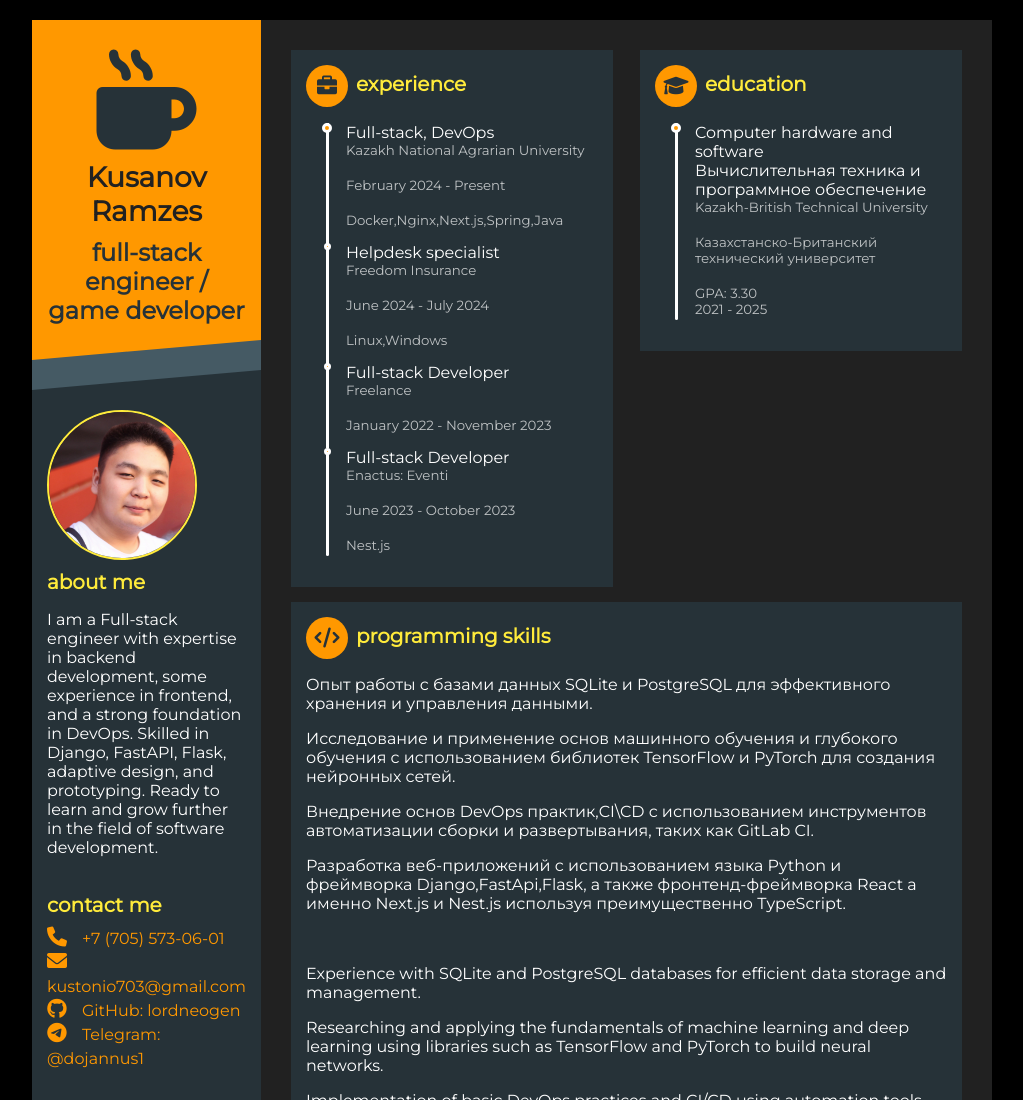
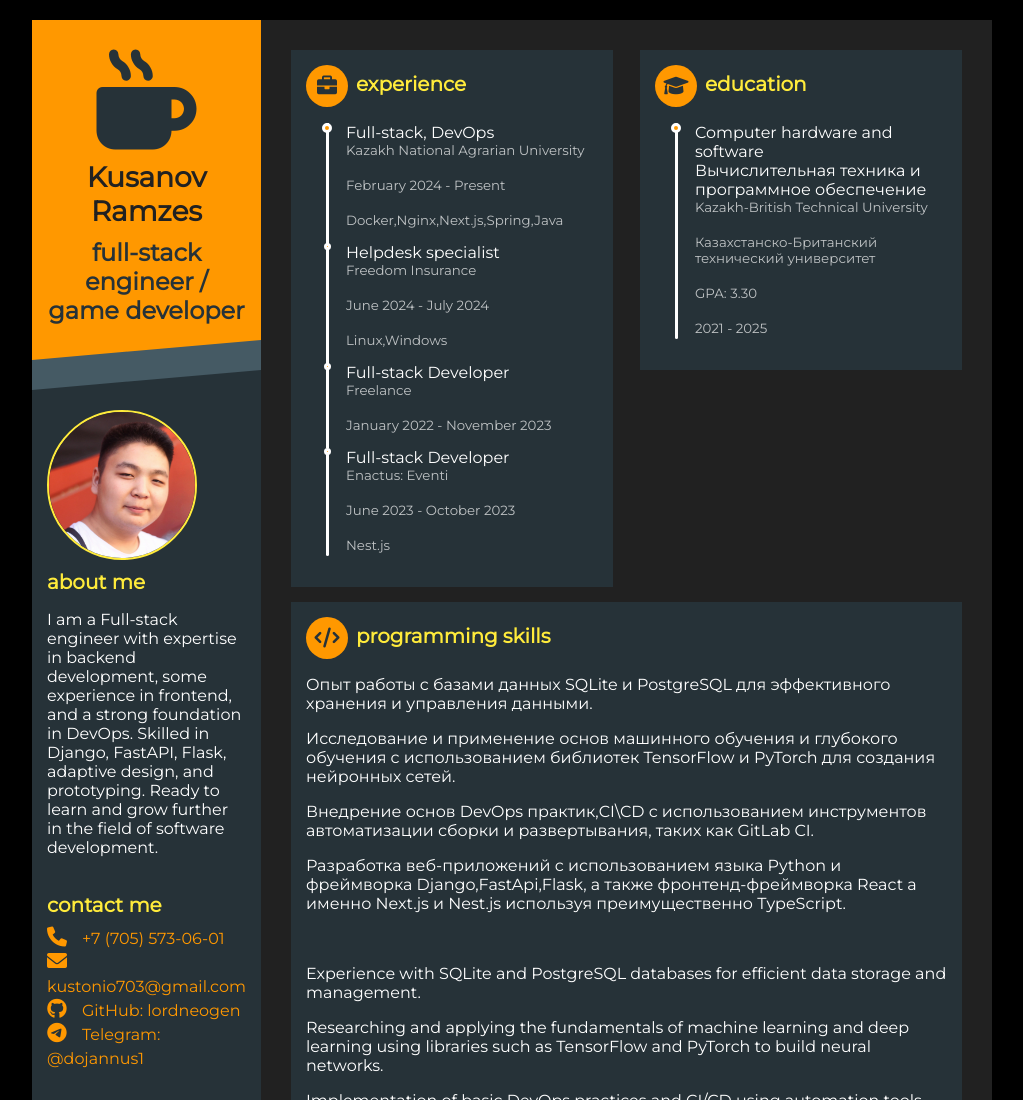
Before and after one commit to lordneogen/page, a website: page index.html in a window 1280 px wide. Shown: the top 1100 px of the page, without its empty margins (128-1151 px from the left). Drawn offline with Linux system fonts and the light colour scheme.

Commit message:
first commit

```diff
--- a/index.html
+++ b/index.html
@@ -93,7 +93,7 @@
                     <span>Вычислительная техника и программное обеспечение</span>
                     <small>Kazakh-British Technical University</small><br>
                     <small>Казахстанско-Британский технический университет</small><br>
-                    <small>GPA: 3.30</small>
+                    <small>GPA: 3.30</small><br>
                     <small>2021 - 2025</small>
 
                 </li>
```
